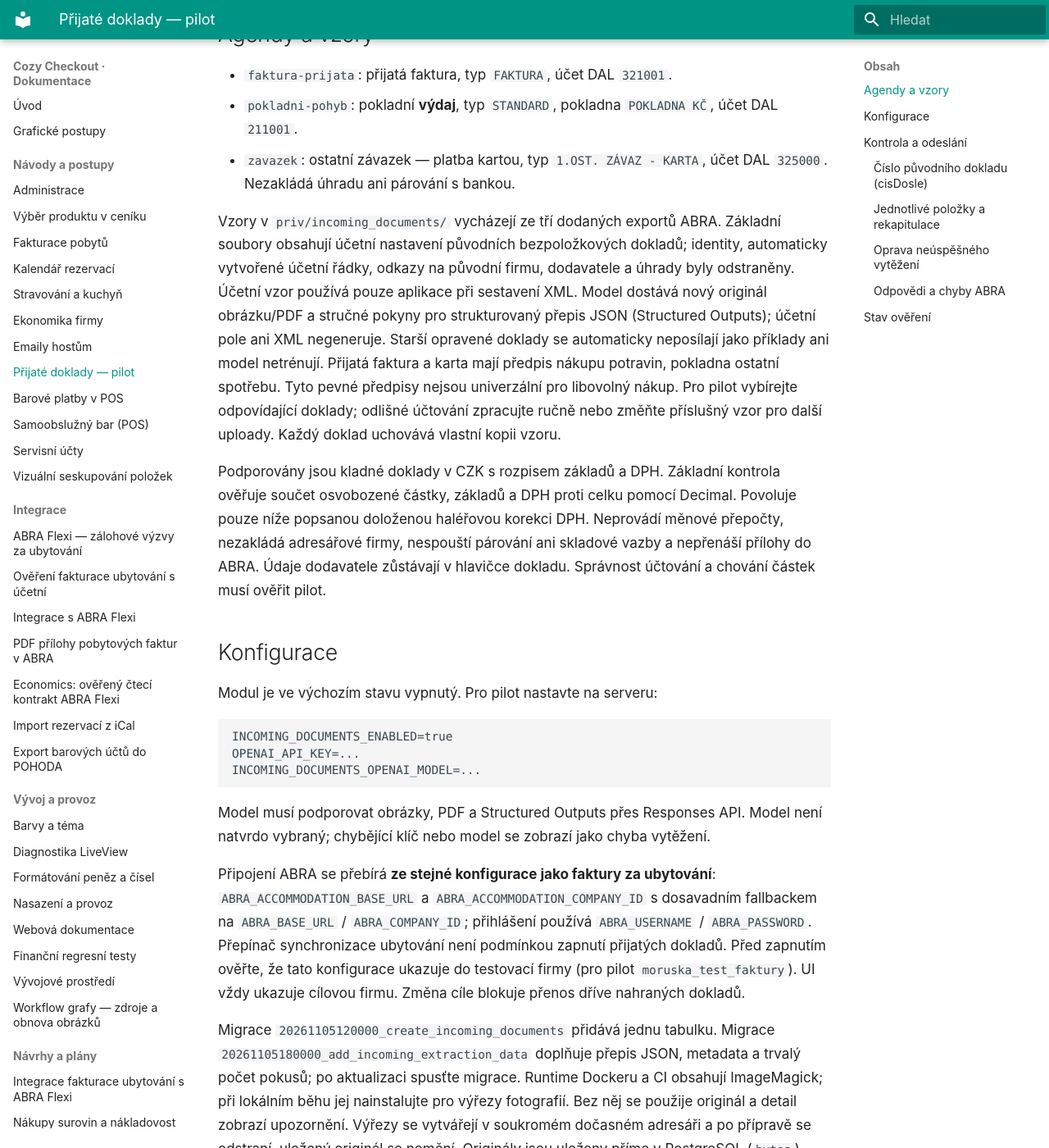
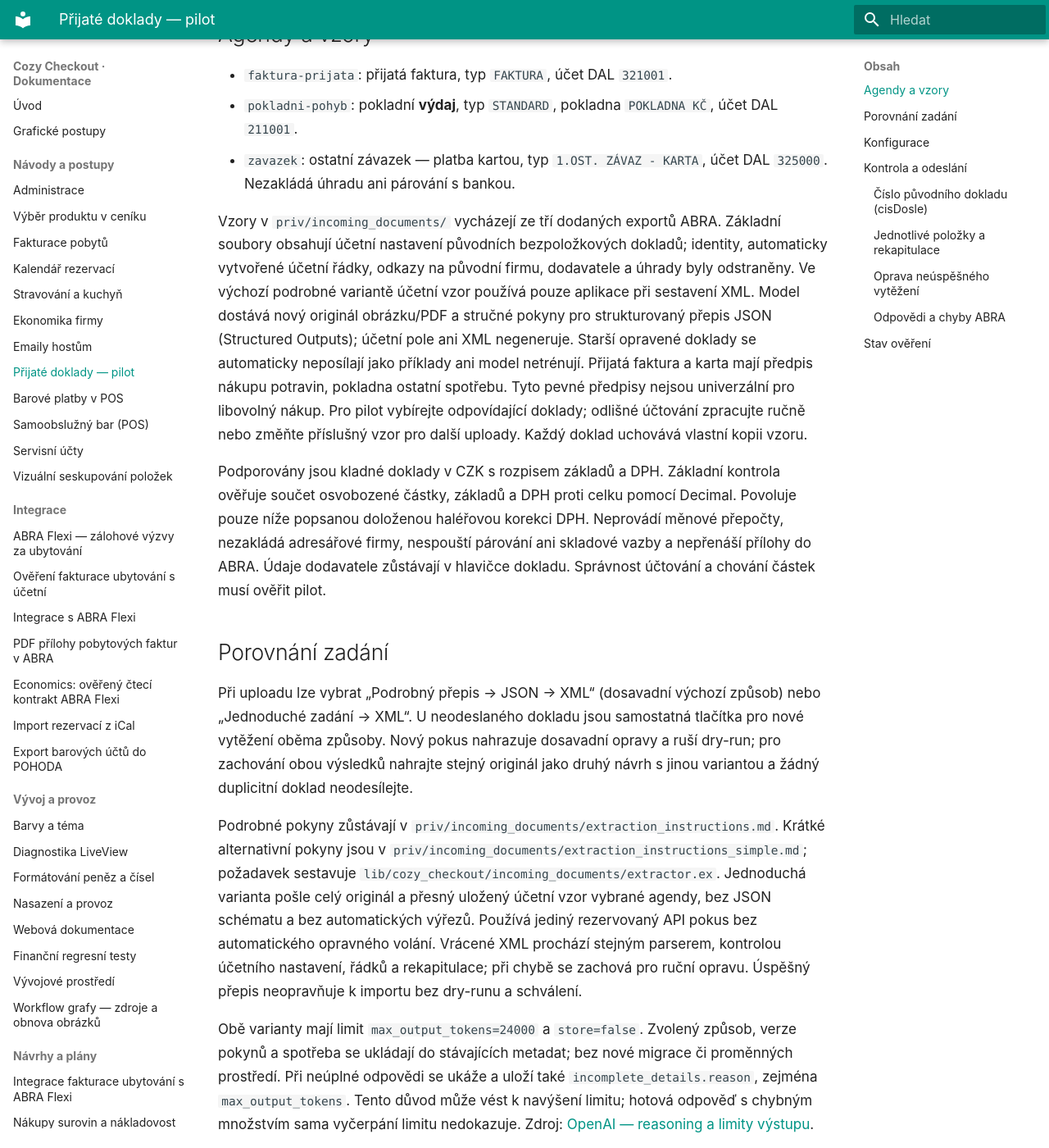
Before and after one commit to michalhorcic/cozy-checkout, an MkDocs documentation site: the page built from docs/features/INCOMING_DOCUMENTS.md, in a window 1280 px wide and 1400 px high, scrolled down 291 px. Shown: the whole window at 82% size. Built offline with MkDocs 1.6.1 and Material for MkDocs 9.7.7, drawn with Linux system fonts in a browser that asks for light colours; some of the changed text lies outside the part shown.

Commit message:
Add selectable short XML extraction prompt beside structured transcription

```diff
--- a/docs/features/INCOMING_DOCUMENTS.md
+++ b/docs/features/INCOMING_DOCUMENTS.md
@@ -15,7 +15,7 @@ admin PIN. Veřejné POS se nemění.
 Vzory v `priv/incoming_documents/` vycházejí ze tří dodaných exportů ABRA.
 Základní soubory obsahují účetní nastavení původních bezpoložkových dokladů;
 identity, automaticky vytvořené účetní řádky, odkazy na původní firmu, dodavatele
-a úhrady byly odstraněny. Účetní vzor používá pouze aplikace při sestavení XML.
+a úhrady byly odstraněny. Ve výchozí podrobné variantě účetní vzor používá pouze aplikace při sestavení XML.
 Model dostává nový originál obrázku/PDF a stručné pokyny pro strukturovaný přepis
 JSON (Structured Outputs); účetní pole ani XML negeneruje. Starší opravené doklady
 se automaticky neposílají jako příklady ani model netrénují.
@@ -29,6 +29,34 @@ ověřuje součet osvobozené částky, základů a DPH proti celku pomocí Deci
 Povoluje pouze níže popsanou doloženou haléřovou korekci DPH. Neprovádí měnové přepočty, nezakládá adresářové firmy,
 nespouští párování ani skladové vazby a nepřenáší přílohy do ABRA. Údaje dodavatele
 zůstávají v hlavičce dokladu. Správnost účtování a chování částek musí ověřit pilot.
+
+## Porovnání zadání
+
+Při uploadu lze vybrat „Podrobný přepis → JSON → XML“ (dosavadní výchozí způsob)
+nebo „Jednoduché zadání → XML“. U neodeslaného dokladu jsou samostatná tlačítka
+pro nové vytěžení oběma způsoby. Nový pokus nahrazuje dosavadní opravy a ruší
+dry-run; pro zachování obou výsledků nahrajte stejný originál jako druhý návrh
+s jinou variantou a žádný duplicitní doklad neodesílejte.
+
+Podrobné pokyny zůstávají v `priv/incoming_documents/extraction_instructions.md`.
+Krátké alternativní pokyny jsou v `priv/incoming_documents/extraction_instructions_simple.md`;
+požadavek sestavuje `lib/cozy_checkout/incoming_documents/extractor.ex`.
+Jednoduchá varianta pošle celý originál a přesný uložený účetní vzor vybrané agendy,
+bez JSON schématu a bez automatických výřezů. Používá jediný rezervovaný API
+pokus bez automatického opravného volání. Vrácené XML prochází stejným parserem,
+kontrolou účetního nastavení, řádků a rekapitulace; při chybě se zachová pro ruční
+opravu. Úspěšný přepis neopravňuje k importu bez dry-runu a schválení.
+
+Obě varianty mají limit `max_output_tokens=24000` a `store=false`. Zvolený způsob,
+verze pokynů a spotřeba se ukládají do stávajících metadat; bez nové migrace či
+proměnných prostředí. Při neúplné odpovědi se ukáže a uloží také
+`incomplete_details.reason`, zejména `max_output_tokens`. Tento důvod může vést
+k navýšení limitu; hotová odpověď s chybným množstvím sama vyčerpání limitu
+nedokazuje. Zdroj: [OpenAI — reasoning a limity výstupu](https://developers.openai.com/api/docs/guides/reasoning).
+
+Popis deterministického skládání XML a opravného přepisu níže platí pro
+podrobnou variantu; společné kontroly, opravy XML a schvalování platí pro obě.
+Přesnost obou variant je potřeba porovnat na stejných skutečných dokladech.
 
 ## Konfigurace
 
@@ -142,7 +170,7 @@ V přehledu dokladu lze upravit názvy, množství, jednotkové ceny, typ ceny,
 a procentní slevu. Po uložení se částky přepočítají a znovu porovnají s rekapitulací.
 Uživatelská úprava rekapitulace musí odpovídat originálu. Doklady bez skutečných
 položek i dřívější bezpoložkové doklady lze nadále ručně zpracovat souhrnem.
-Nový automatický přepis vyžaduje alespoň jednu doloženou položku.
+Podrobný automatický přepis vyžaduje alespoň jednu doloženou položku.
 
 Položkový import používá `bezPolozek=false` a kolekci `polozkyDokladu` s elementem
 `faktura-prijata-polozka`, `pokladni-pohyb-polozka` nebo `zavazek-polozka` podle agendy.
```
Also changed, not shown: priv/incoming_documents/extraction_instructions_simple.md (added, +4 -0 lines), 7 other files.
